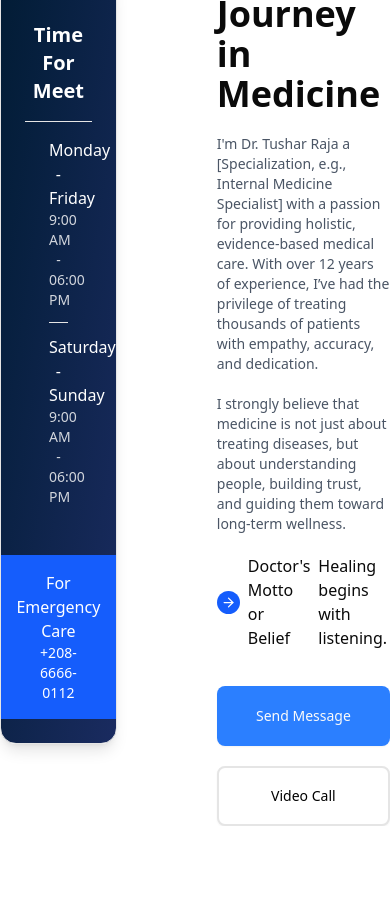
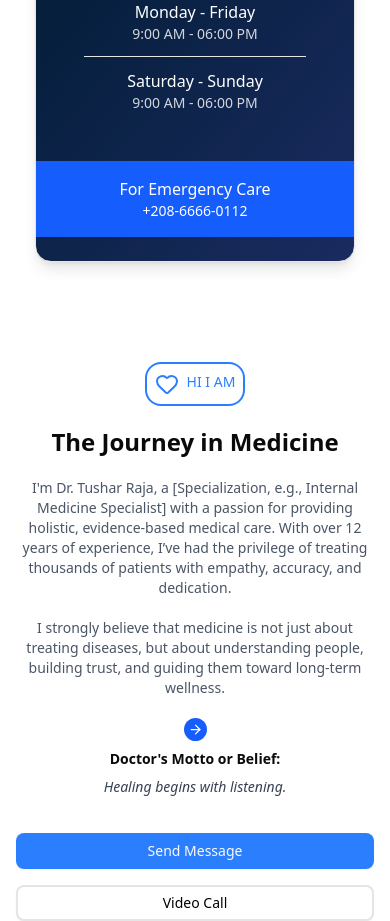
Before and after one commit to AhmedAfzal2089/meditics-web-intern, a React (Vite) app: page / in a window 390 px wide. Shown: the part 1540-2461 px from the top of the page. Before the commit the page ends 2366 px from the top, so only its background shows below. Built offline with nearby package versions, Linux system fonts and the light colour scheme.

Commit message:
responsive fixes

```diff
--- a/src/pages/home/MyJourneyMed.tsx
+++ b/src/pages/home/MyJourneyMed.tsx
@@ -5,7 +5,7 @@ import { ArrowRight, Heart } from "lucide-react";
 
 const MyJourneyMed = () => {
   return (
-    <div className="flex items-center gap-25 justify-center mt-20 ">
+    <div className="flex flex-col lg:flex items-center gap-25 justify-center mt-20  ">
       <Card className="w-80 rounded-2xl overflow-hidden shadow-lg text-white bg-gradient-to-br from-[#021c35] to-[#1a2b60]">
         <div className="p-6 text-center">
           <CardTitle className="font-bold text-xl mb-4">
@@ -34,42 +34,51 @@ const MyJourneyMed = () => {
           <p className="text-white text-sm">+208-6666-0112</p>
         </CardFooter>
       </Card>
-      <div className="flex flex-col w-120 gap-5">
+     <div className="flex flex-col w-full max-w-5xl gap-5 px-4 mx-auto">
+  {/* Tagline */}
   <div>
     <div className="border-2 border-blue-500 flex gap-2 rounded-2xl p-2 w-fit mx-auto md:mx-0">
       <Heart className="text-blue-500" />
-            <span className="text-blue-500">HI I AM</span>
+      <span className="text-blue-500 text-sm sm:text-base">HI I AM</span>
     </div>
   </div>
-        <div className="text-4xl font-bold">The Journey in Medicine</div>
-        <span className="text-sm text-gray-600">
-          I'm Dr. Tushar Raja a [Specialization, e.g., Internal Medicine
-          Specialist] with a passion for providing holistic, evidence-based
-          medical care. With over 12 years of experience, I’ve had the privilege
-          of treating thousands of patients with empathy, accuracy, and
+
+  {/* Title */}
+  <div className="text-2xl sm:text-3xl md:text-4xl font-bold text-center md:text-left">
+    The Journey in Medicine
+  </div>
+
+  {/* Description */}
+  <span className="text-sm sm:text-base text-gray-600 text-center md:text-left">
+    I'm Dr. Tushar Raja, a [Specialization, e.g., Internal Medicine Specialist] with a passion for providing holistic, evidence-based
+    medical care. With over 12 years of experience, I’ve had the privilege of treating thousands of patients with empathy, accuracy, and
     dedication.
   </span>
-        <span className="text-sm text-gray-600">
-          I strongly believe that medicine is not just about treating diseases,
-          but about understanding people, building trust, and guiding them
+  <span className="text-sm sm:text-base text-gray-600 text-center md:text-left">
+    I strongly believe that medicine is not just about treating diseases, but about understanding people, building trust, and guiding them
     toward long-term wellness.
   </span>
-        <div className="flex gap-2 items-center ">
-          <div className=" bg-blue-600 rounded-full p-1">
+
+  {/* Motto */}
+  <div className="flex flex-col sm:flex-row gap-2 items-center justify-center md:justify-start text-sm sm:text-base">
+    <div className="bg-blue-600 rounded-full p-1">
       <ArrowRight className="text-white" size={15} />
     </div>
-          <div>Doctor's Motto or Belief</div>
-          <div> Healing begins with listening.</div>
+    <div className="font-semibold">Doctor's Motto or Belief:</div>
+    <div className="italic text-gray-700">Healing begins with listening.</div>
   </div>
-        <div className="flex flex-col sm:flex-row gap-5 justify-center md:justify-start mt-4">
-          <Button className="w-full sm:w-50 h-15 bg-blue-500 hover:bg-[#021c35]">
+
+  {/* Buttons */}
+  <div className="flex flex-col sm:flex-row gap-4 justify-center md:justify-start mt-4 w-full">
+    <Button className="w-full sm:w-auto px-6 py-3 bg-blue-500 hover:bg-[#021c35]">
       Send Message
     </Button>
-          <Button className="w-full sm:w-50 h-15 bg-white text-black hover:text-white hover:bg-[#021c35] border-2">
+    <Button className="w-full sm:w-auto px-6 py-3 bg-white text-black hover:text-white hover:bg-[#021c35] border-2">
       Video Call
     </Button>
   </div>
 </div>
+
     </div>
   );
 };
```
Lines whose indentation alone changed are shown as unchanged.
